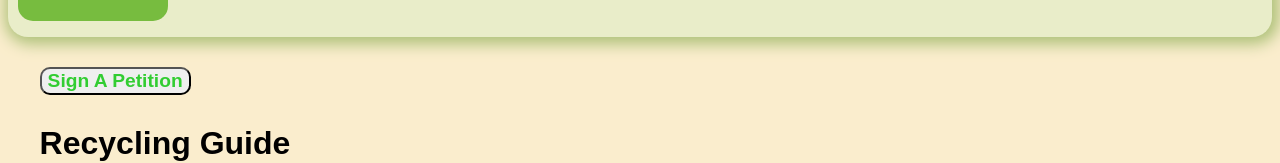
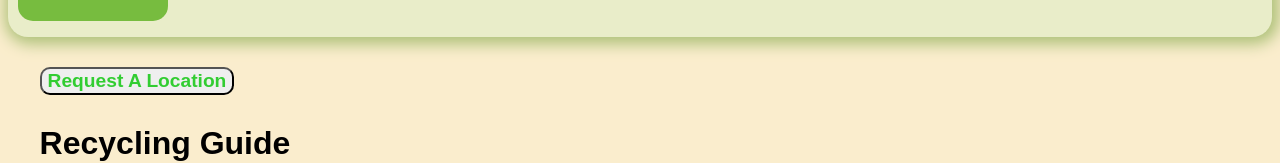
Before and after one commit to SamuelBAlba/HackathonTeam3, a React (Create React App) app: page /index in a window 1280 px wide. Shown: the part 169-332 px from the top of the page. Built offline with nearby package versions, Linux system fonts and the light colour scheme; no server answers.

Commit message:
changed sign petititon to request location

```diff
--- a/src/Pages/Index.js
+++ b/src/Pages/Index.js
@@ -7,7 +7,7 @@ export default function Index() {
   return (
     <div className='Index'>
       <button>
-        <Link to="/index/petitionform">Sign A Petition</Link>
+        <Link to="/index/petitionform">Request A Location</Link>
       </button>
       <Locations />
     </div>
```
